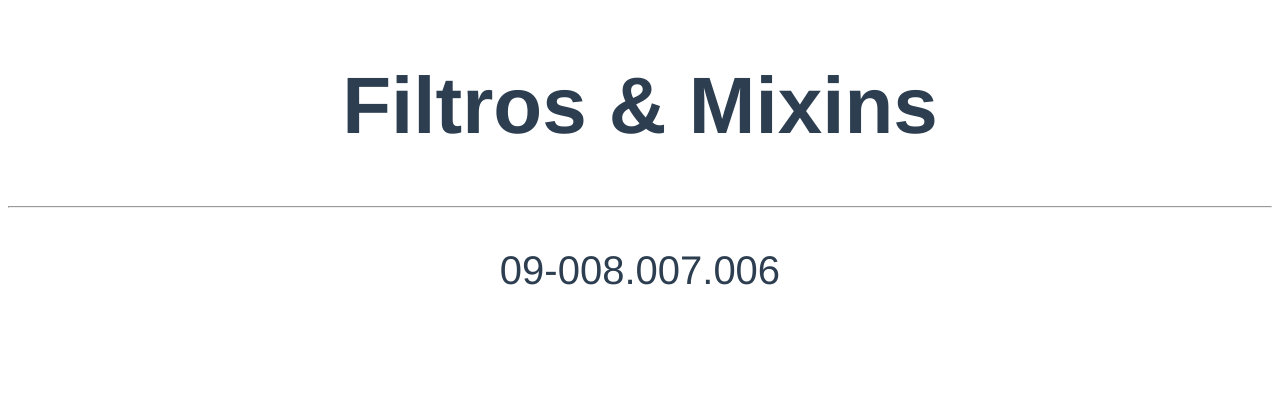
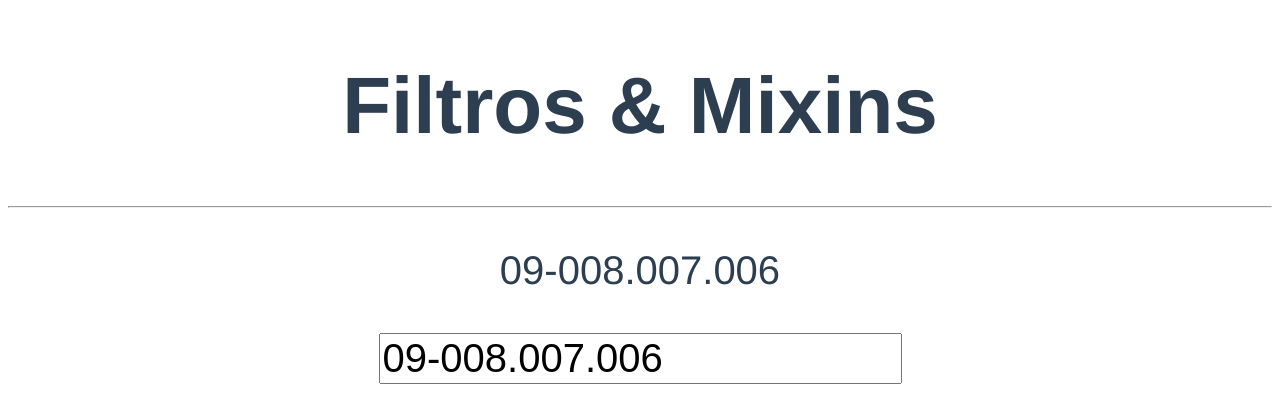
Before and after one commit to robertov8/cursovuejs2modulo1, a Vue app in the folder filtros-mixins-exercicios/: page / in a window 1280 px wide. Shown: the top 410 px of the page. Built offline with nearby package versions, Linux system fonts and the light colour scheme.

Commit message:
195. Filtro & v-bind

```diff
--- a/filtros-mixins-exercicios/src/App.vue
+++ b/filtros-mixins-exercicios/src/App.vue
@@ -5,6 +5,8 @@
         <hr>
 
         <p>{{ cpfDoAluno | cpf | inverter }}</p>
+
+        <input type="text" :value="cpfDoAluno | cpf | inverter">
     </div>
 </template>
 
@@ -37,4 +39,8 @@
         margin-top: 60px;
         font-size: 2.5rem;
     }
+
+    input {
+        font-size: 2.5rem;
+    }
 </style>
```
